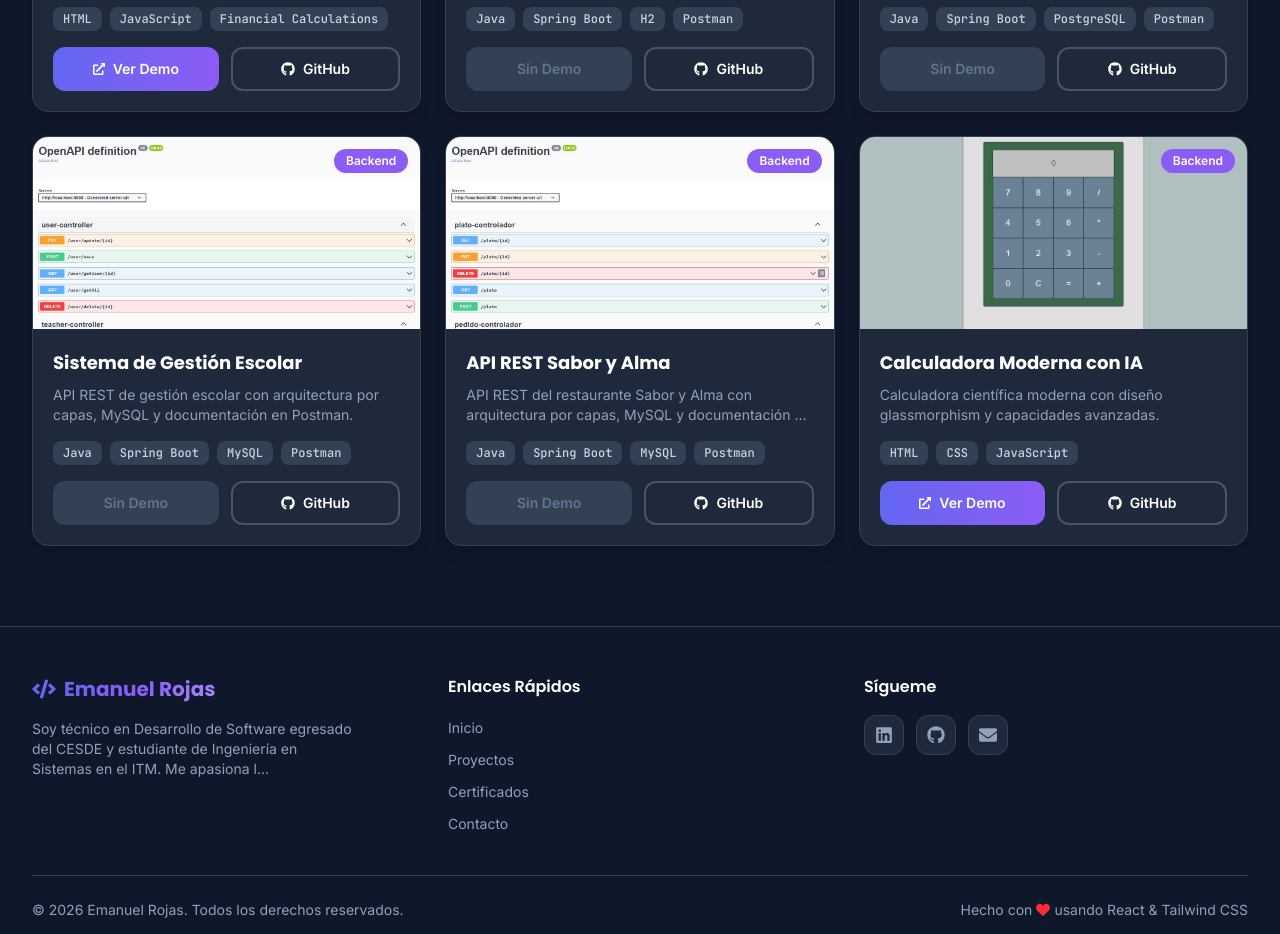
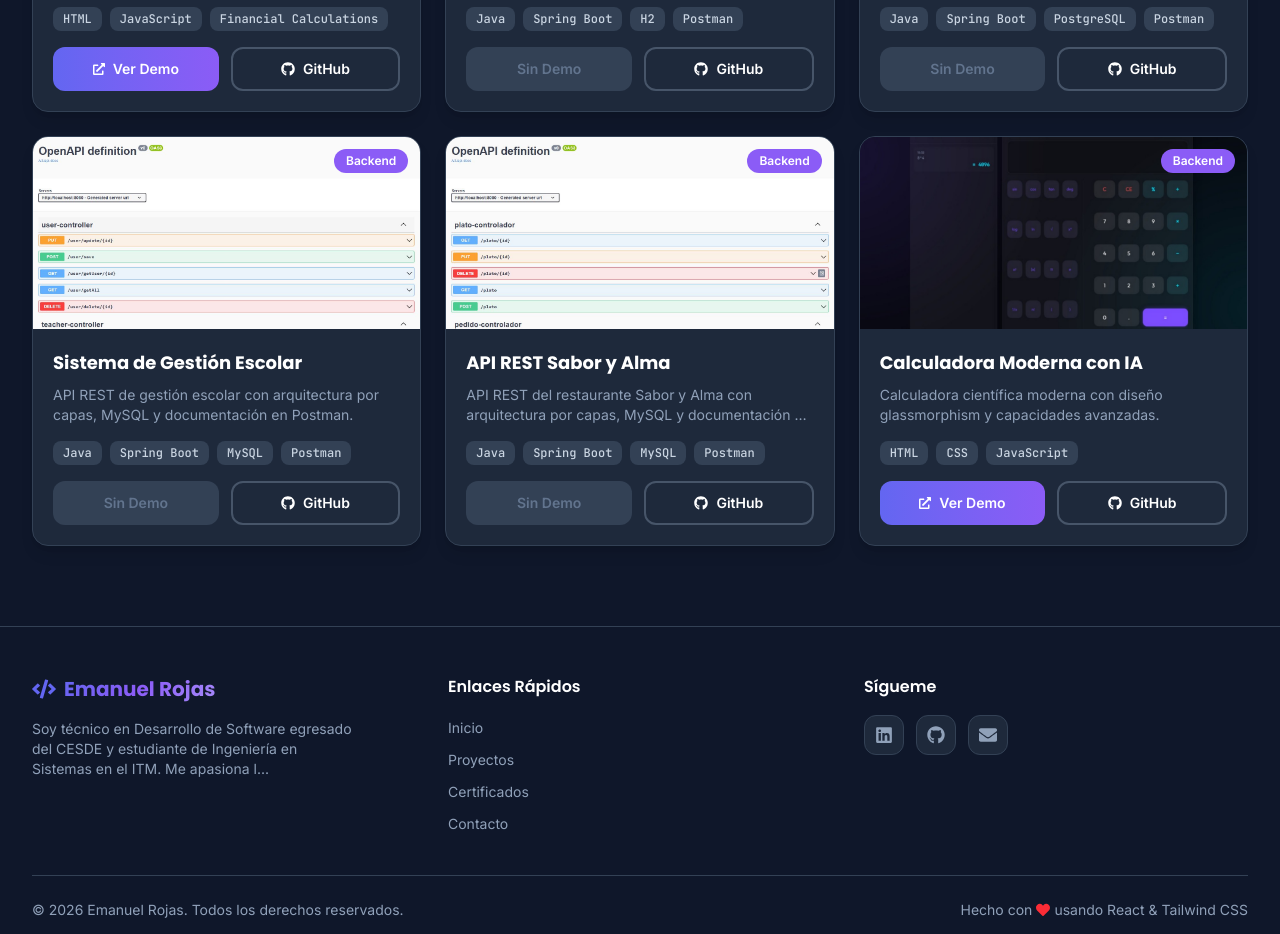
Before and after one commit to Emanuel1522/portafolio, a React (Vite) app: page /projects in a window 1280 px wide. Shown: the part 1520-2454 px from the top of the page. Built offline with nearby package versions, Linux system fonts and the light colour scheme.

Commit message:
se agrega portada

```diff
--- a/src/data/projects.js
+++ b/src/data/projects.js
@@ -143,7 +143,7 @@ export const projects = [
         techs: ['HTML', 'CSS', 'JavaScript'],
         category: 'ai',
         demo: 'https://calculadora-moderna-five.vercel.app',
-        github: null,
-        image: '/projects/calculator.JPG',
+        github: "https://github.com/Emanuel1522/calculadora-moderna.git",
+        image: '/projects/calculadora-moderna.JPG',
     },
 ];
```
Also changed, not shown: public/projects/calculadora-moderna.JPG (added).
